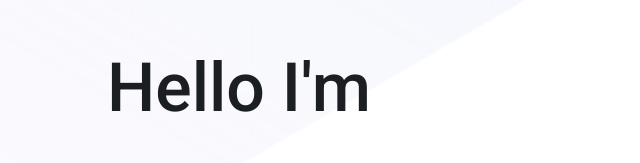
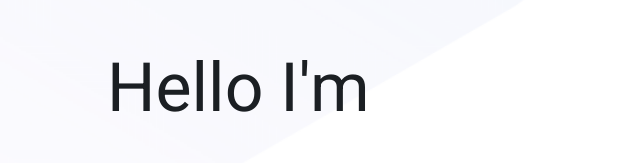
Before and after one commit to AminulIslam-cr/personal-website, a plain HTML site: page index.html in a window 1280 px wide. Shown: the part 243-406 px from the top of the page, without its empty margins (281-921 px from the left). Drawn offline with Linux system fonts and the light colour scheme.

Commit message:
corrected

```diff
--- a/style.css
+++ b/style.css
@@ -5,7 +5,7 @@ body{
 h1{
     font-size: 68px;
     color: #1B1F23;
-    font-weight: 500;
+    font-weight: 400;
     line-height: 50px;
 }
 .header{
```
